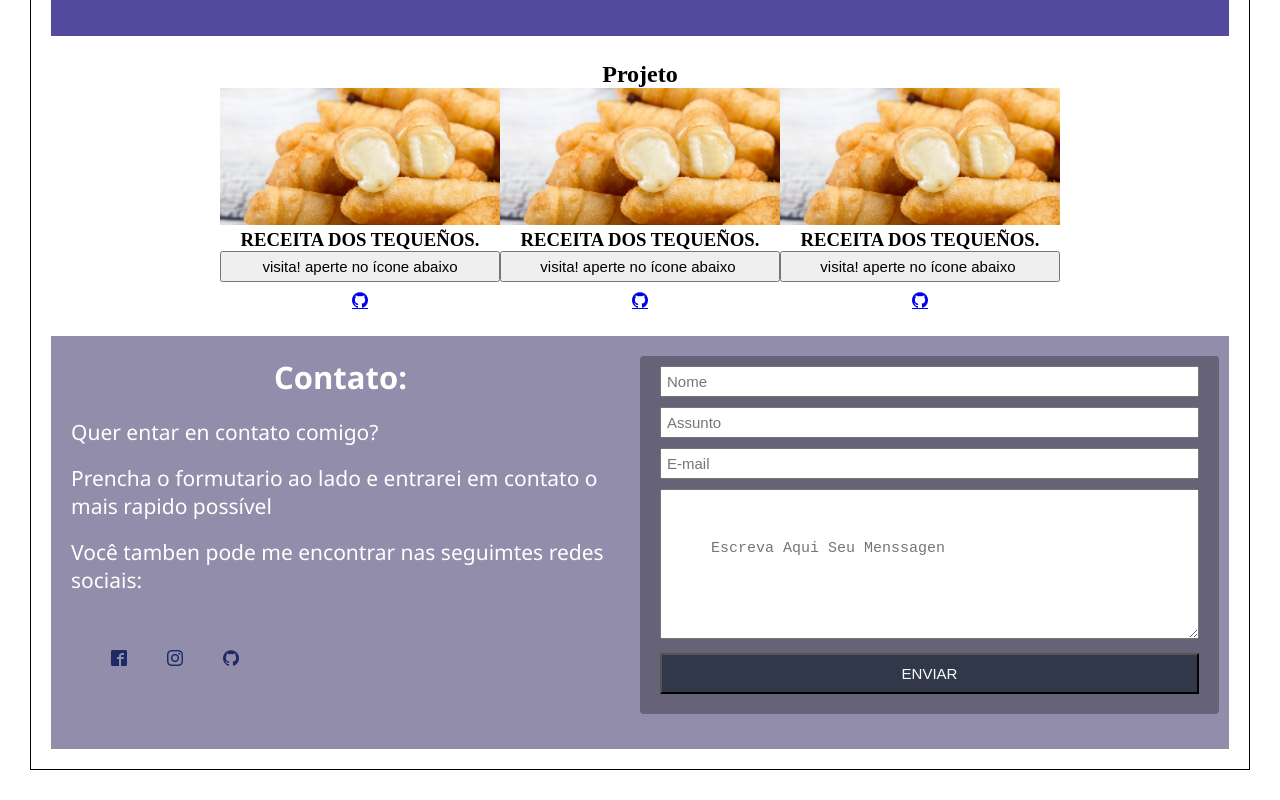
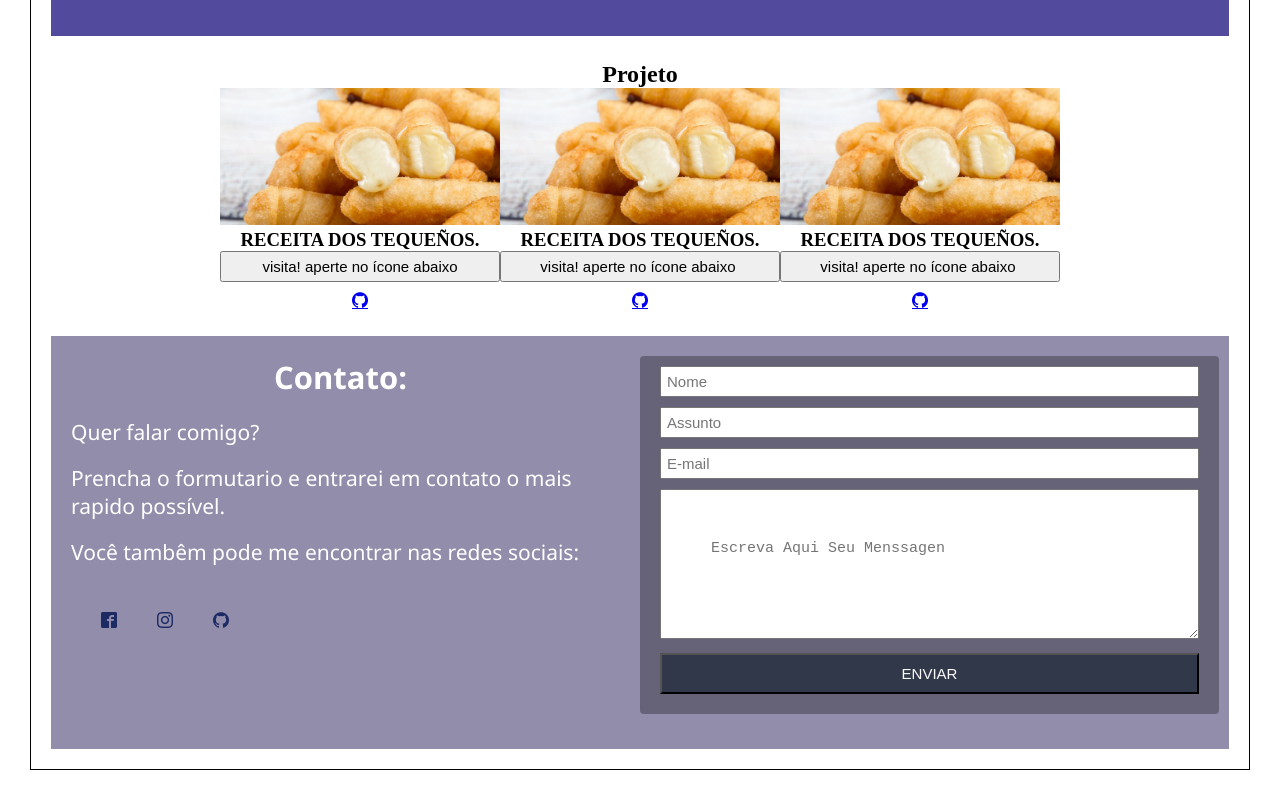
Before and after one commit to alejandroechezuria/pro, a plain HTML site: page index.html/index.html in a window 1280 px wide. Shown: the part 2237-3037 px from the top of the page. Drawn offline with Linux system fonts and the light colour scheme; files whose address does not match are found by name.

Commit message:
cambio commit

```diff
--- a/index.html/css/estilos.css
+++ b/index.html/css/estilos.css
@@ -246,7 +246,7 @@ main .mi{
 }
 .redes ul{
     display: flex;
-    margin: 20px;
+    margin: 10px;
 
 }
 .redes ul li{
@@ -257,7 +257,7 @@ main .mi{
     width: 200px;
     text-decoration: none;
     padding: 20px;
-    text-align: center;
+    text-align:center;
     color:#1D2B64;
     min-width: 100px;
     min-height: 100px;
@@ -320,8 +320,8 @@ textarea{
 
 
 
-@media  screen (max-width: 680px){
-    body {
+  @media screen (max-width: 680px){
+    body{
         width:100%;
 
     }
@@ -330,7 +330,7 @@ textarea{
  @media screen (max-width:680px){
     main .mi{
      margin-left:0px ;
-     margin right:0px
-      ;
+     margin right:0px;
+
     }
  }
--- a/index.html/index.html
+++ b/index.html/index.html
@@ -128,11 +128,11 @@
 
             <div class="redes">
                     <h2><a name="Contato" ></a>Contato:</h2>
-                     <p>Quer entar en contato comigo?</p><br>
-                    <p>Prencha o formutario ao lado e entrarei
-                       em contato o mais rapido possível
+                     <p>Quer falar  comigo?</p><br>
+                    <p>Prencha o formutario e entrarei
+                       em contato o mais rapido possível.
                     </p><br>
-                   <p>Você tamben pode me encontrar nas seguimtes redes sociais:</p>
+                   <p>Você tambêm pode me encontrar nas redes sociais:</p>
                     <br>
                       <br>
                       <ul>
```
